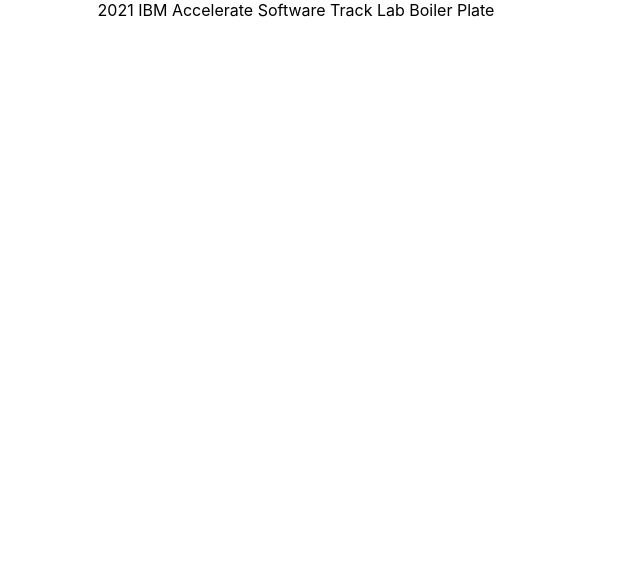
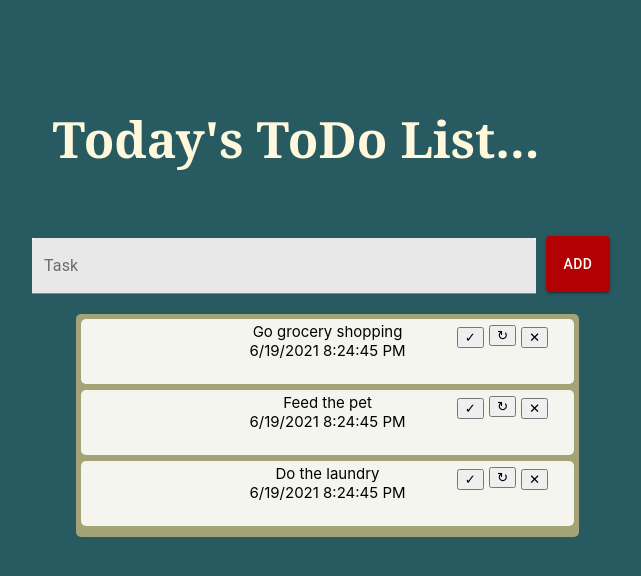
Before and after one commit to 2021-IBM-Accelerate-SW-Track/lab-1-team-06, a React (Create React App) app: page / in a window 1280 px wide. Shown: the top 576 px of the page, without its empty margins (344-985 px from the left). Built offline with nearby package versions, Linux system fonts and the light colour scheme.

Commit message:
This is the code for lab one. Feel free to make changes to the lab, as I was supposed to design the form.
Code for lab 1.  Javascript, React, Material UI. Collabs, Lab One, Team 06.

```diff
--- a/src/App.css
+++ b/src/App.css
@@ -4,6 +4,7 @@
 
 body {
   margin: 0;
+  background: rgb(40, 90, 97);
   font-family: -apple-system, BlinkMacSystemFont, 'Segoe UI', 'Roboto', 'Oxygen',
     'Ubuntu', 'Cantarell', 'Fira Sans', 'Droid Sans', 'Helvetica Neue',
     sans-serif;
@@ -15,3 +16,68 @@
   font-family: source-code-pro, Menlo, Monaco, Consolas, 'Courier New',
     monospace;
 }
+
+.task-list {
+  background: #a3a375;
+  border-radius: 5px;
+  top: 180px;
+  position: relative;
+  left: 420px;
+  max-width: 493px;
+  padding: 5px;
+}
+
+.task {
+  align-items: center;
+  background: #f5f5f0;
+  border-radius: 5px;
+  box-shadow: black;
+  display: block;
+  justify-content: space-between;
+  margin-bottom: 6px;
+  padding: 3px 10px;
+  font-size: 15px;
+}
+
+.input{
+  top: 160px;
+  left: 20px;
+  width: 504px;
+  position: relative;
+  padding: 10px;
+  border: black;
+  background-color: white;
+}
+.button{
+  width: auto;
+  height: 56px;
+  top: 158px;
+  left: 30px;
+  padding: 10px;
+  font-size: 16px;
+  margin: 10px;
+  border: 2px solid rgb(97, 97, 97);
+  border-radius: 15px;
+  outline: none;
+}
+.button:hover{
+  background-color: rgb(204, 204, 204);
+}
+
+.check{
+  top:-33px;
+  left: 170px;
+  position: relative;
+}
+
+.edit{
+  top:-35px;
+  left: 175px;
+  position: relative;
+}
+
+.delete{
+  top:-33px;
+  left: 180px;
+  position: relative;
+}
--- a/src/App.js
+++ b/src/App.js
@@ -1,10 +1,79 @@
+import React from 'react'
 import Header from "./component/header"
-import './App.css';
+import './App.css'
+import './component/header/header.css'
+import ToDoList from './component/todo/todolist'
 
-function App() {
+
+
+function Task ({ task, index, completedTask }) {  //Gather Task list and Time submitted
   return (
+    <div className='task'
+        style={{textDecoration: task.isDone ? 'line-through' : ''}}
+    >
+    {task.text}
+    <br/>
+    {task.time = new Date().toLocaleDateString() + ' ' + ' ' + new Date().toLocaleTimeString()}
+    <div>
+     <button onClick={() => completedTask(index)} className= 'check'>✓</button>
+     <button onClick={() => ''} className= 'edit'>↻</button>
+     <button onClick={() => ''} className= 'delete'>✕</button>
+    </div>
+    </div>
+
+   ); //Add Delete and Edit buttons under the 'check' button.
+  };
+
+function App() {  //Display the Tasklist
+const [tasks, setTasks] = React.useState([
+  {
+       text: 'Go grocery shopping',
+       isDone: false
+  },
+
+  {
+       text: 'Feed the pet',
+       isDone: false
+  },
+
+  {
+       text: 'Do the laundry',
+       isDone: false
+  }
+
+]);
+
+  const addTask = text => {     //Allows the user to add an task
+    const newTasks = [...tasks, {text}];
+    setTasks(newTasks);
+  };
+
+  const completedTask = index => {   //Allows user to mark task as 'complete'
+    const newTasks = [...tasks];
+    newTasks[index].isDone = true;
+    setTasks(newTasks);
+  };
+
+    // Add code for the Deleted Task here.
+
+   // Add Code for the Updated Task Here.
+
+  return ( // Allows user interact with the form
     <div className="App">
     <Header/>
+    <ToDoList addTask = {addTask}/>
+      <div className="task-list">
+      {tasks.map((task, index) => (
+        <Task
+        key={index}
+        index = {index}
+        task = {task}
+        time = {task.time}
+        completedTask = {completedTask}
+       //Add deleted task property here
+        />
+      ))}
+    </div>
     </div>
   );
 }
--- a/src/component/header/header.css
+++ b/src/component/header/header.css
@@ -0,0 +1,9 @@
+.header {
+    top: 100px;
+    position: relative;
+    font-size: 50px;
+    font-weight: bold;
+    color: cornsilk;
+    font-family: 'Georgia';
+    padding: 5px;
+  }
--- a/src/component/header/header.js
+++ b/src/component/header/header.js
@@ -1,3 +1,3 @@
 export default function Header(){
-    return <div>2021 IBM Accelerate Software Track Lab Boiler Plate</div>
+    return <div class='header'>Today's ToDo List...</div>
 }
--- /dev/null
+++ b/src/component/todo/todolist.js
@@ -0,0 +1,32 @@
+import React from 'react'
+import TextField from '@material-ui/core/TextField';
+import Button from '@material-ui/core/Button';
+
+function ToDoForm({ addTask })
+{
+  const [value, setValue] = React.useState(''); // Don't forget to validate duplicate tasks.
+
+    const handleSubmit = e => {
+      e.preventDefault();
+      if (!value) return;
+      addTask(value);
+      setValue('');
+    };
+
+    return (
+
+        <form onSubmit={handleSubmit}>
+
+        <TextField id="outlined-basic" label="Task" variant="filled" type="text" className="input"
+        value={value} onChange={e =>
+        setValue(e.target.value)}/>
+
+        <Button variant="contained" type='submit' className='button' style={{background: '#b30000',
+        color: 'white'}}>
+          Add
+        </Button>
+        </form> //Add button to be coded, in order to add tasks to the form
+    );
+}
+
+export default ToDoForm;
```
